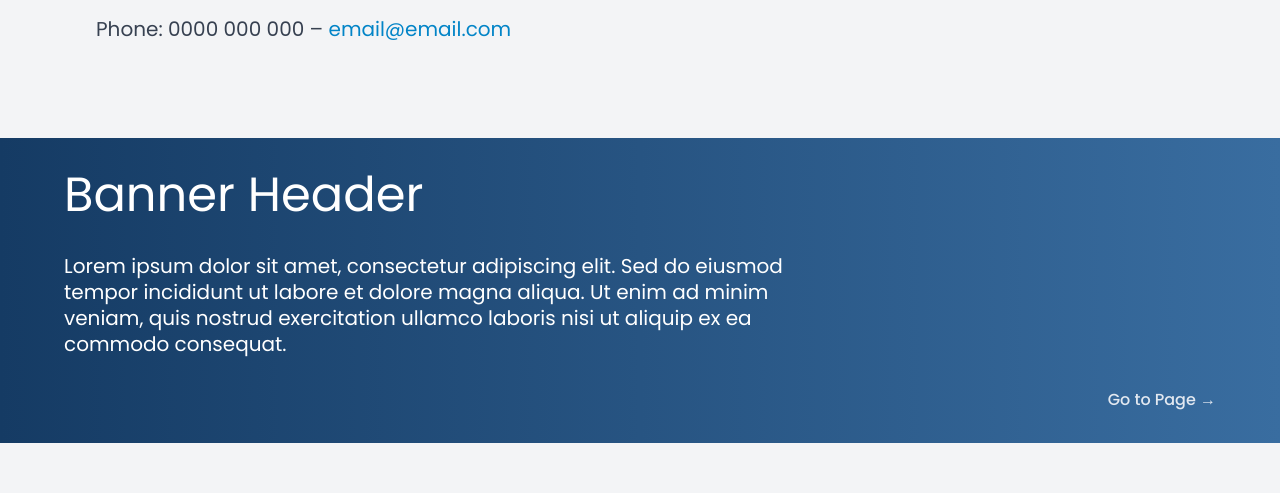
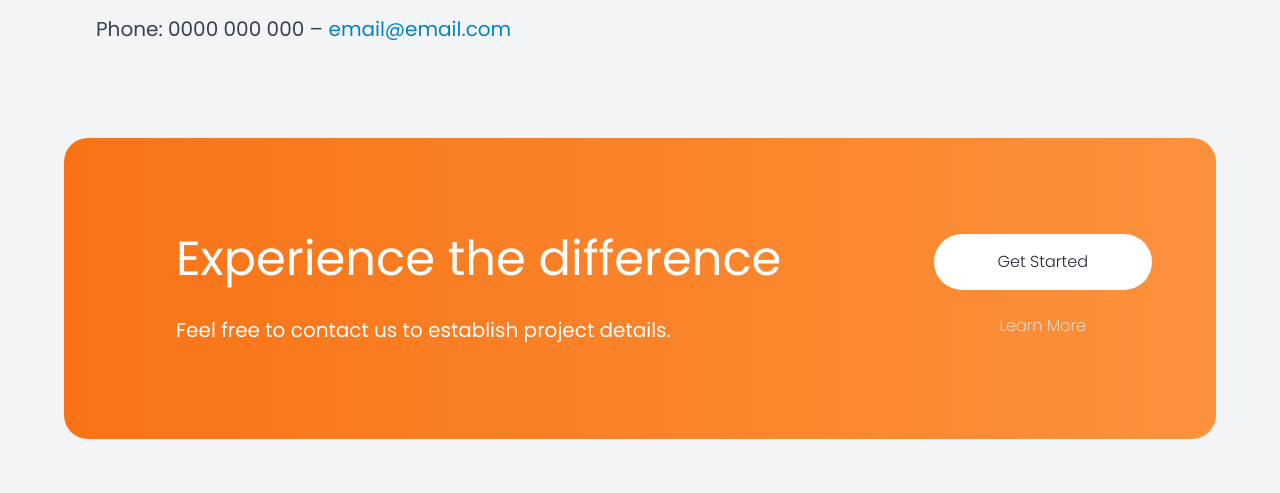
Before and after one commit to vonstolldesigns/cleaning-website-1, a Next.js app: page / in a window 1280 px wide. Shown: the part 2220-2713 px from the top of the page. Built offline with nearby package versions, Linux system fonts and the light colour scheme.

Commit message:
Banner complete

```diff
--- a/app/globals.css
+++ b/app/globals.css
@@ -212,6 +212,10 @@
   background: linear-gradient(90deg, #153b64 0%, #396da0 100%);
 }
 
+.gradient_orange {
+  background: linear-gradient(90deg, #f97316 0%, #fb923c 100%);
+}
+
 .text-gradient_blue {
   background: linear-gradient(90deg, #4c73ff 2.34%, #389bff 100.78%);
   -webkit-background-clip: text;
--- a/components/Banner.tsx
+++ b/components/Banner.tsx
@@ -3,22 +3,34 @@ import Link from "next/link";
 
 const Banner = () => {
   return (
-    <div className="flex flex-col  w-full mx-auto x-paddings py-8 mb-8 gradient_blue-purple text-white gap-8">
-      <h2 className="heading2">Banner Header</h2>
+    <div className="flex flex-row justify-between w-[90%] mx-auto x-paddings py-24 px-8 mb-8 gradient_orange text-white gap-8 rounded-3xl">
+      <div className="flex-col flex gap-8">
+        <h2 className="heading2 ml-12">Experience the difference</h2>
 
-      <p className="paragraph-regular max-w-3xl">
-        Lorem ipsum dolor sit amet, consectetur adipiscing elit. Sed do eiusmod
-        tempor incididunt ut labore et dolore magna aliqua. Ut enim ad minim
-        veniam, quis nostrud exercitation ullamco laboris nisi ut aliquip ex ea
-        commodo consequat.
-      </p>
-      <a
-        href="/was-ist-aikido"
-        className="body-medium text-slate-200 self-end
+        <p className="paragraph-regular max-w-3xl ml-12">
+          Feel free to contact us to establish project details.
+        </p>
+      </div>
+      <div className="flex flex-col items-center gap-6">
+        <a
+          href="/was-ist-aikido"
+          className=" font-light text-slate-200 self-end
       hover:underline hover:text-slate-100"
-      >
-        Go to Page →
-      </a>
+        >
+          <button
+            className="bg-white hover:shadow-lg active:shadow-sm text-gray-800 px-16 py-4 rounded-full
+        hover:text-orange transition-all ease-in-out duration-300"
+          >
+            Get Started
+          </button>
+        </a>
+        <a
+          href="/"
+          className="text-slate-100 hover:text-slate-200 font-extralight"
+        >
+          Learn More
+        </a>
+      </div>
     </div>
   );
 };
```
